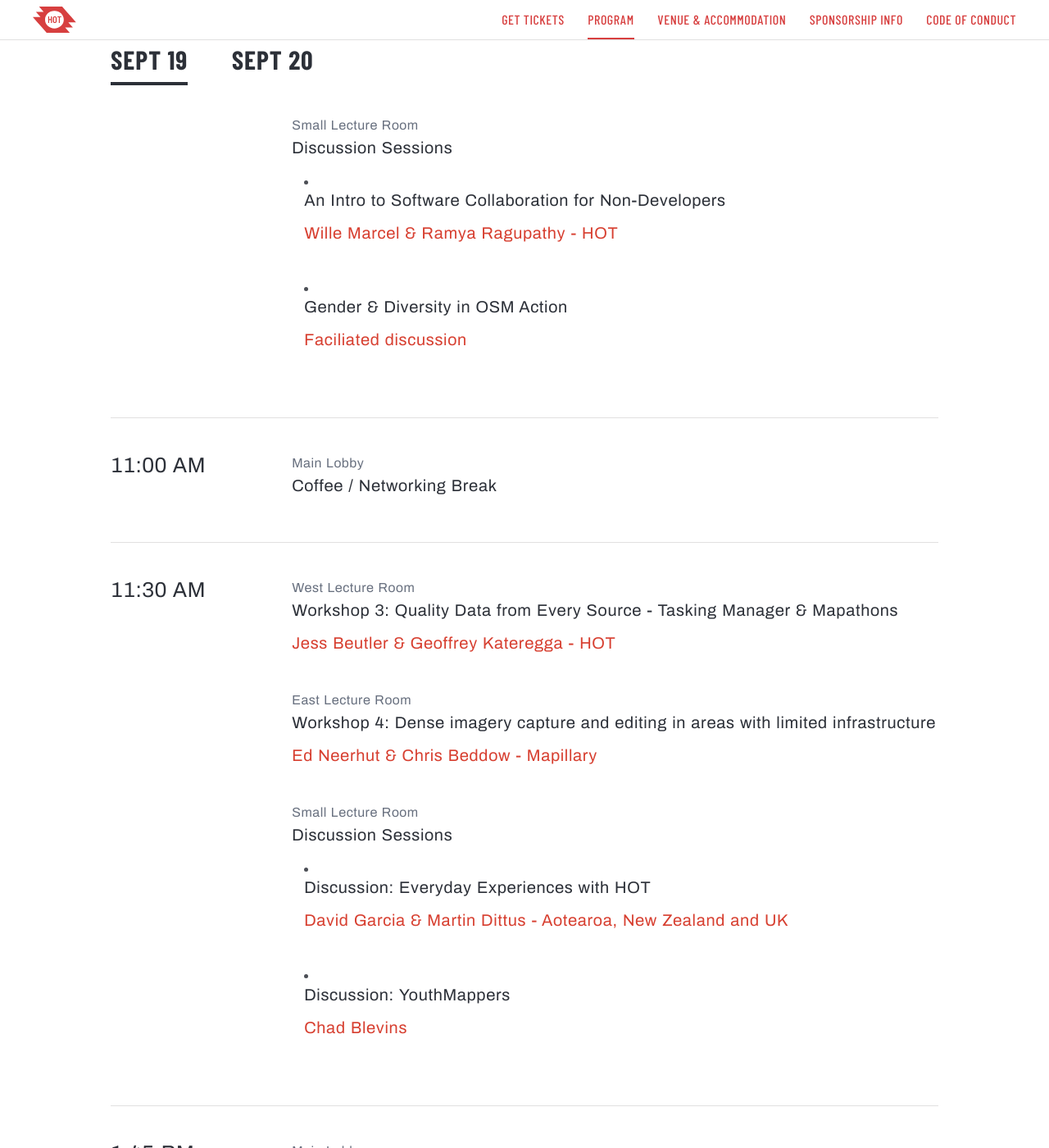
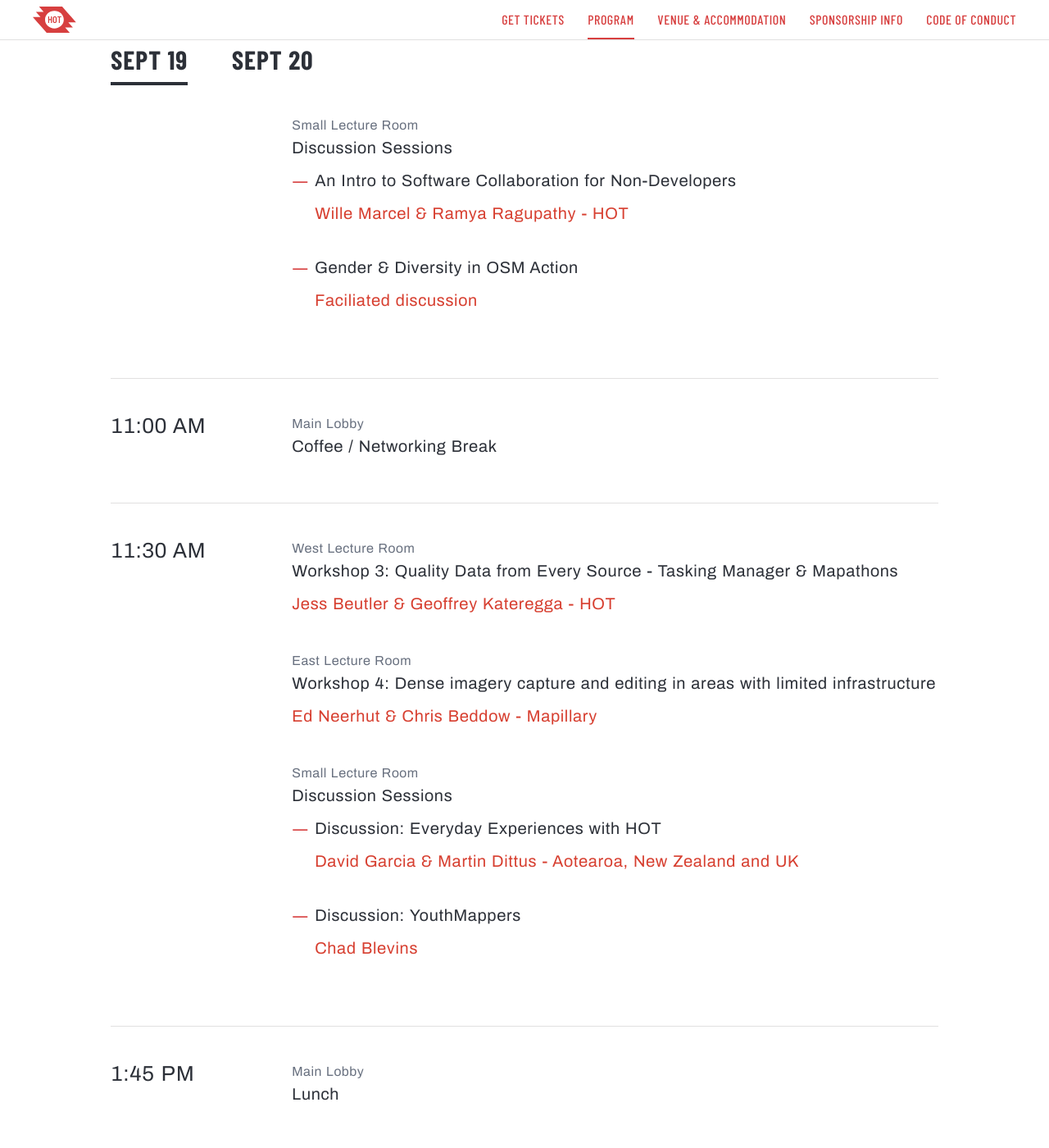
Before and after one commit to hotosm/hot-summit-2019, a Jekyll site: the page built from program.markdown, in a window 1280 px wide and 1400 px high, scrolled down 848 px. Shown: the whole window at 82% size. Built offline with Jekyll 4.4.1, drawn with Linux system fonts in a browser that asks for light colours.

Commit message:
fix browser issue

```diff
--- a/_layouts/program.html
+++ b/_layouts/program.html
@@ -32,12 +32,14 @@
             {% if s.subsessions %}
               <p class="location">{{ s.location }}</p>
               <p class="title">{{ s.title }}</p>
+              <ul>
               {% for i in s.subsessions %}
                 <li>
                   <p class="title">{{ i.title }}</p>
                   {% if i.presenter %}<p class="presenter">{{ i.presenter }}</p>{% endif %}
                 </li>
               {% endfor %}
+              </ul>
             {% else %}
               {% if s.location %}
               <p class="location">{{ s.location }}</p>
--- a/_sass/program.scss
+++ b/_sass/program.scss
@@ -169,7 +169,4 @@
         color: #d73f30;
         margin-bottom: 44px;
       }
-    li {
-      margin-left: 15px;
-    }
 }
```
